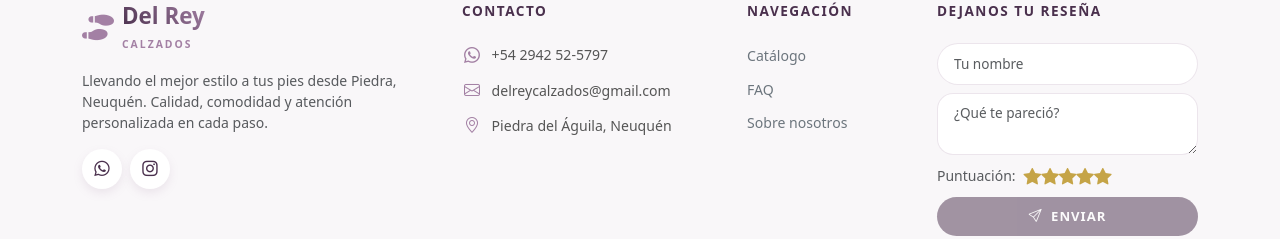
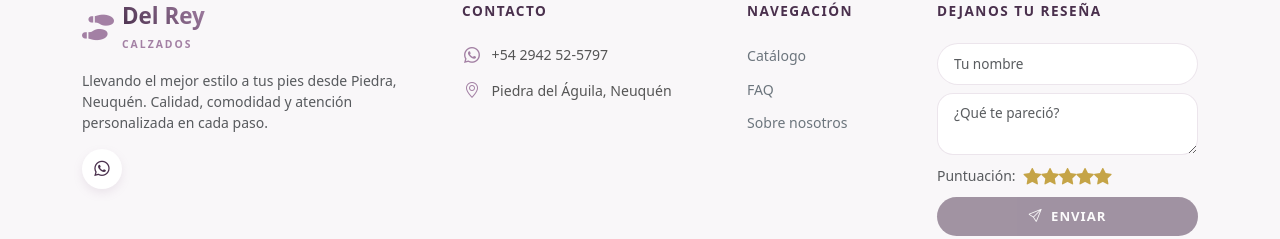
Before and after one commit to ivovicencio/Ecommerce-DelRey, an Angular app: page / in a window 1280 px wide. Shown: the part 2213-2452 px from the top of the page. Built offline with nearby package versions, Linux system fonts and the light colour scheme; no server answers.

Commit message:
feat: keep only WhatsApp in footer, remove Instagram and email

```diff
--- a/src/app/components/footer/footer.html
+++ b/src/app/components/footer/footer.html
@@ -17,9 +17,6 @@
           <a href="https://wa.me/542942525797" target="_blank" rel="noopener" class="social-icon whatsapp" title="WhatsApp">
             <i class="fab fa-whatsapp"></i>
           </a>
-          <a href="https://instagram.com/delreycalzados" target="_blank" rel="noopener" class="social-icon instagram" title="Instagram">
-            <i class="fab fa-instagram"></i>
-          </a>
         </div>
       </div>
 
@@ -29,10 +26,6 @@
           <li>
             <i class="bi bi-whatsapp"></i>
             <a href="https://wa.me/542942525797" target="_blank" rel="noopener">+54 2942 52-5797</a>
-          </li>
-          <li>
-            <i class="bi bi-envelope"></i>
-            <span>delreycalzados&#64;gmail.com</span>
           </li>
           <li>
             <i class="bi bi-geo-alt"></i>
```
